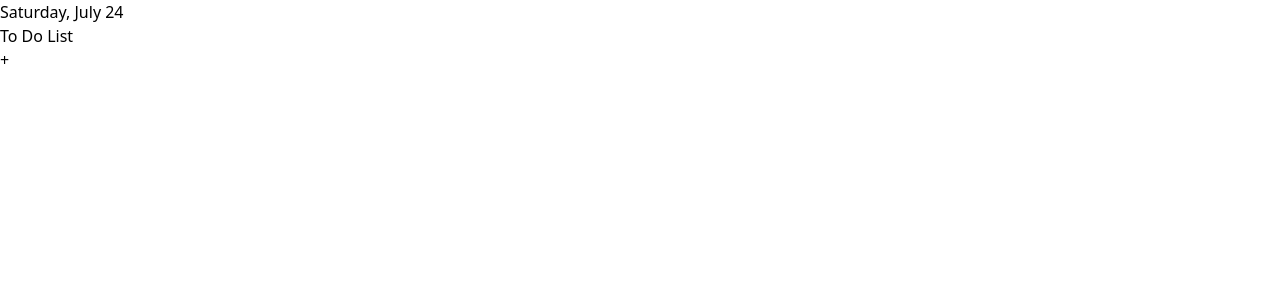
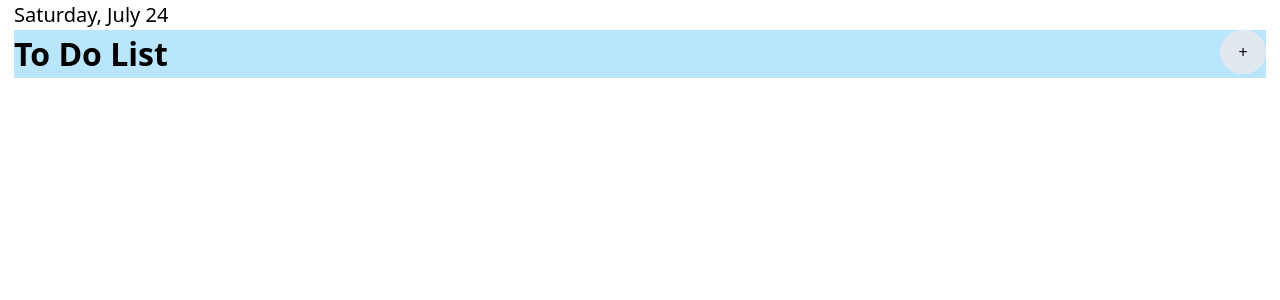
Before and after one commit to thoriqramadhan/toDo-React, a React app: page / in a window 1280 px wide. Shown: the top 300 px of the page. Built offline with nearby package versions, Linux system fonts and the light colour scheme; the HTML template or start-up script is replaced by a standard one.

Commit message:
adding styling to Header components & app

```diff
--- a/src/App.css
+++ b/src/App.css
@@ -544,9 +544,90 @@ video {
   --tw-backdrop-sepia:  ;
 }
 
+.flex {
+  display: flex;
+}
+
+.h-\[\] {
+  height: ;
+}
+
+.h-\[44px\] {
+  height: 44px;
+}
+
+.w-\[\] {
+  width: ;
+}
+
+.w-\[46\] {
+  width: 46;
+}
+
+.w-\[46px\] {
+  width: 46px;
+}
+
+.w-\[100\%\] {
+  width: 100%;
+}
+
+.justify-between {
+  justify-content: space-between;
+}
+
+.justify-around {
+  justify-content: space-around;
+}
+
+.rounded {
+  border-radius: 0.25rem;
+}
+
+.rounded-full {
+  border-radius: 9999px;
+}
+
+.bg-slate-400 {
+  --tw-bg-opacity: 1;
+  background-color: rgb(148 163 184 / var(--tw-bg-opacity));
+}
+
+.bg-slate-200 {
+  --tw-bg-opacity: 1;
+  background-color: rgb(226 232 240 / var(--tw-bg-opacity));
+}
+
+.bg-sky-200 {
+  --tw-bg-opacity: 1;
+  background-color: rgb(186 230 253 / var(--tw-bg-opacity));
+}
+
+.p-\[14px\] {
+  padding: 14px;
+}
+
+.px-\[14px\] {
+  padding-left: 14px;
+  padding-right: 14px;
+}
+
 .text-2xl {
   font-size: 1.5rem;
   line-height: 2rem;
+}
+
+.text-\[20px\] {
+  font-size: 20px;
+}
+
+.text-3xl {
+  font-size: 1.875rem;
+  line-height: 2.25rem;
+}
+
+.text-\[32px\] {
+  font-size: 32px;
 }
 
 .font-bold {
@@ -557,3 +638,7 @@ video {
   --tw-text-opacity: 1;
   color: rgb(250 204 21 / var(--tw-text-opacity));
 }
+
+.text-\[\] {
+  color: ;
+}
--- a/src/App.jsx
+++ b/src/App.jsx
@@ -7,7 +7,10 @@ import Header from './components/Header'
 function App() {
   return (
     <>
+    <div className="px-[14px]">
+
     <Header/>
+    </div>
     </>
   )
 }
--- a/src/components/Header.jsx
+++ b/src/components/Header.jsx
@@ -3,10 +3,10 @@ import React from 'react'
 function Header() {
   return (
     <>
-    <p>Saturday, July 24</p>
-    <div className="">
-        <h1>To Do List</h1>
-        <button>+</button>
+    <p className='text-[20px]'>Saturday, July 24</p>
+    <div className="flex w-[100%] justify-between bg-sky-200">
+        <h1 className='text-[32px] font-bold'>To Do List</h1>
+        <button className='w-[46px] h-[44px] bg-slate-200 rounded-full'>+</button>
     </div>
     </>
   )
```
